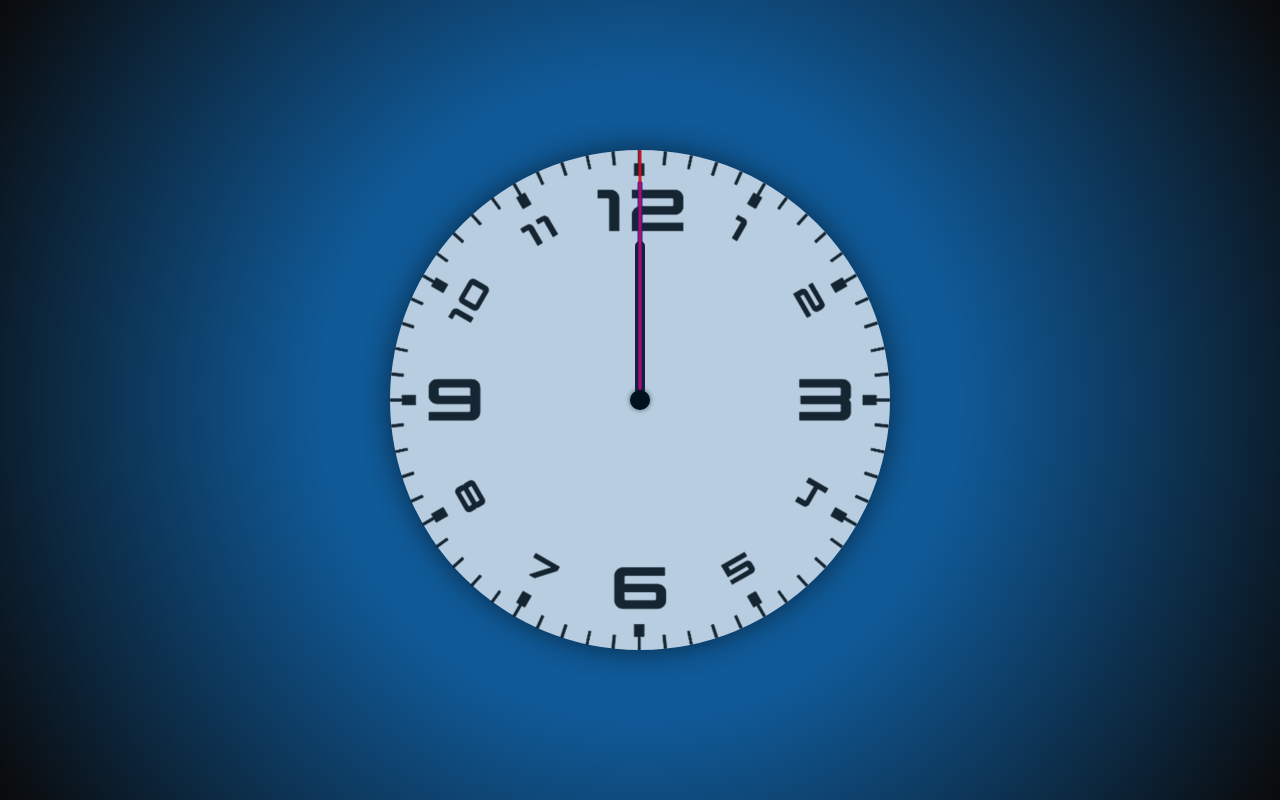
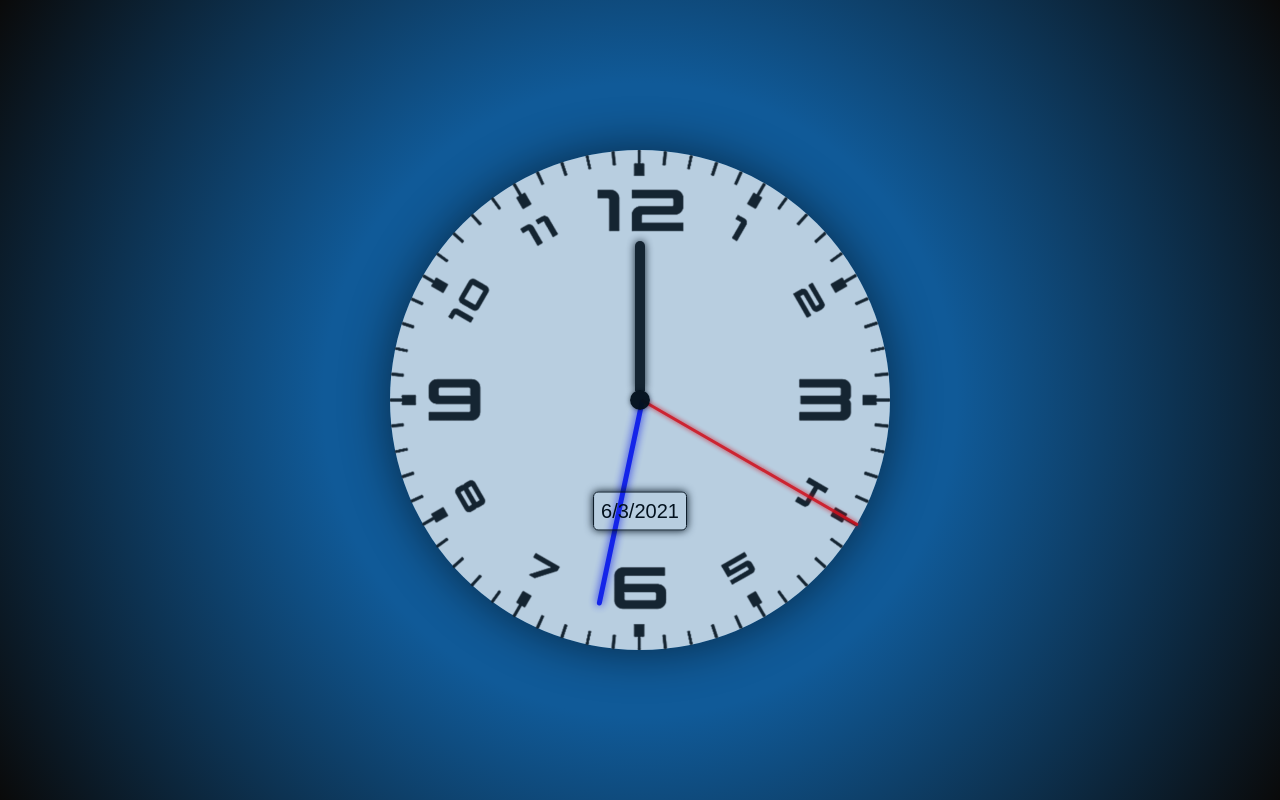
Before and after one commit to Piotr-Kacprzycki/clock-js, a plain HTML site: page index.html in a window 1280 px wide. Drawn offline with Linux system fonts and the light colour scheme.

Commit message:
adding javascript and date

```diff
--- a/index.html
+++ b/index.html
@@ -11,11 +11,11 @@
 
 <body>
     <div class="clock">
-        <img class="clock-img" src="clock.png" alt="">
+        <img class="clock-img" src="clock.png" alt="Tarcza zegara">
         <div class="hours" id="hours-js"></div>
         <div class="minutes" id="minutes-js"></div>
         <div class="seconds" id="seconds-js"></div>
-
+<div class="clockDate" id="clockDate-js"></div>
 
 
     </div>
--- a/main.js
+++ b/main.js
@@ -0,0 +1,22 @@
+const appHours = document.querySelector("#hours-js");
+const appMinutes = document.querySelector("#minutes-js");
+const appSeconds = document.querySelector("#seconds-js");
+const clockDate = document.querySelector("#clockDate-js");
+let deg = 6;
+let appDate = new Date().toLocaleDateString();
+
+const appClock = () => {
+  let time = new Date();
+  let hours = time.getHours() * 30;
+  let minutes = time.getMinutes() * deg;
+  let seconds = time.getSeconds() * deg;
+
+  appHours.style.transform = `rotation(${hours+(minutes/12)}deg)`;
+  appMinutes.style.transform = `rotate(${minutes}deg)`
+  appSeconds.style.transform = `rotate(${seconds}deg)`
+clockDate.textContent = `${appDate}`
+  console.log();
+};
+
+setInterval(appClock, 1000);
+console.log(appDate)
--- a/style.css
+++ b/style.css
@@ -25,7 +25,7 @@ body {
   border-radius: 50%;
   opacity: 0.8;
   position: relative;
-  box-shadow: 0 0 30px rgba(0, 0, 0, 0.678);
+  box-shadow: 0px 0px 50px rgba(0, 0, 0, 0.678);
 }
 
 .clock::after {
@@ -36,7 +36,7 @@ body {
   transform: translate(-50%, -50%);
   width: 20px;
   height: 20px;
-  background-color: black;
+  background-color: rgba(0, 0, 0, 0.973);
   border-radius: 50%;
   box-shadow: 0 0 5px rgba(0, 0, 0, 0.651);
   z-index: 1000;
@@ -57,6 +57,7 @@ body {
   width: 10px;
   height: 30%;
   opacity: 0.9;
+  box-shadow: 0 0 8px black;
   border-top-right-radius: 5px;
   border-top-left-radius: 5px;
   transform-origin: bottom;
@@ -72,9 +73,11 @@ body {
   width: 5px;
   height: 42%;
   opacity: 0.9;
+  box-shadow: 0 0 8px blue;
   border-top-right-radius: 3px;
   border-top-left-radius: 3px;
   transform-origin: bottom;
+
 
 }
 .seconds {
@@ -86,9 +89,26 @@ body {
   width: 3px;
   height: 50%;
   opacity: 0.9;
+  box-shadow: 0 0 5px red;
   border-top-right-radius: 1px;
   border-top-left-radius: 1px;
   transform-origin: bottom;
+
+
+}
+
+.clockDate{
+  position: absolute;
+  bottom: 20%;
+  left: 50%;
+  transform: translate(-50%,-50%);
+border: 1px solid black;
+padding: 7px;
+color:black;
+font-size: 20px;
+border-radius: 5px;
+box-shadow: 0 0 8px black;
+font-family: Arial, Helvetica, sans-serif;
 
 }
 /* End units clock */
@@ -126,4 +146,8 @@ body {
     width: 1px;
     height: 50%;
   }
+  .clockDate{
+    padding: 5px;
+    font-size: 12px;
+  }
 }
```
